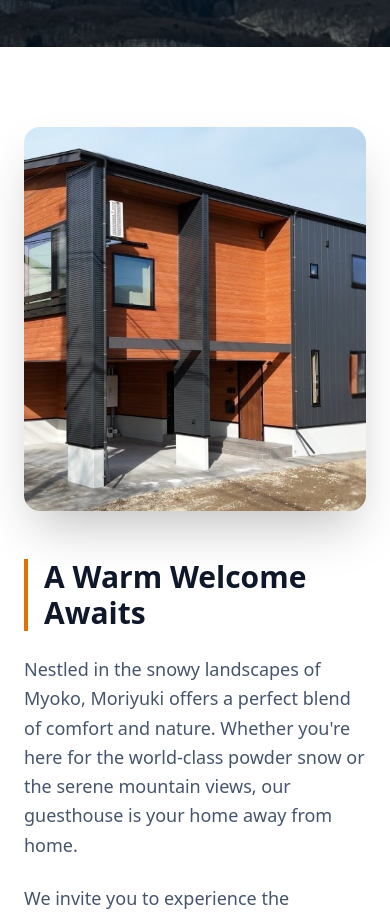
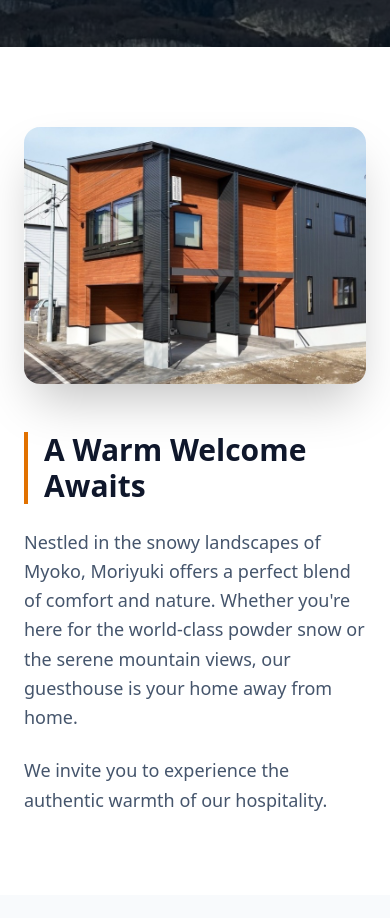
Before and after one commit to jeanpan/moriyuki-site, a Next.js app: page /en/myoko in a window 390 px wide. Shown: the part 797-1715 px from the top of the page. Built offline with nearby package versions, Linux system fonts and the light colour scheme.

Commit message:
fix image on the mobile

```diff
--- a/src/components/myoko/Intro.tsx
+++ b/src/components/myoko/Intro.tsx
@@ -7,16 +7,12 @@ export default function Intro() {
     <section className="py-20 md:py-32 bg-white text-slate-800">
       <div className="container mx-auto px-6 max-w-6xl">
         <div className="grid grid-cols-1 md:grid-cols-2 gap-12 items-center">
-          <div className="relative h-96 w-full rounded-2xl overflow-hidden shadow-2xl">
-            {/* Image Placeholder */}
             <div
-              className="absolute inset-0 bg-cover"
+              className="w-full h-auto aspect-[4/3] rounded-2xl overflow-hidden shadow-2xl bg-cover bg-center md:h-96"
               style={{
                 backgroundImage: `url(${process.env.NEXT_PUBLIC_BASE_PATH || ''}/myoko-exterior.png)`,
-                backgroundPosition: '65% center',
               }}
             />
-          </div>
 
           <div className="md:pl-10">
             <h2 className="text-3xl md:text-4xl font-bold mb-6 text-slate-900 border-l-4 border-amber-600 pl-4">
```
